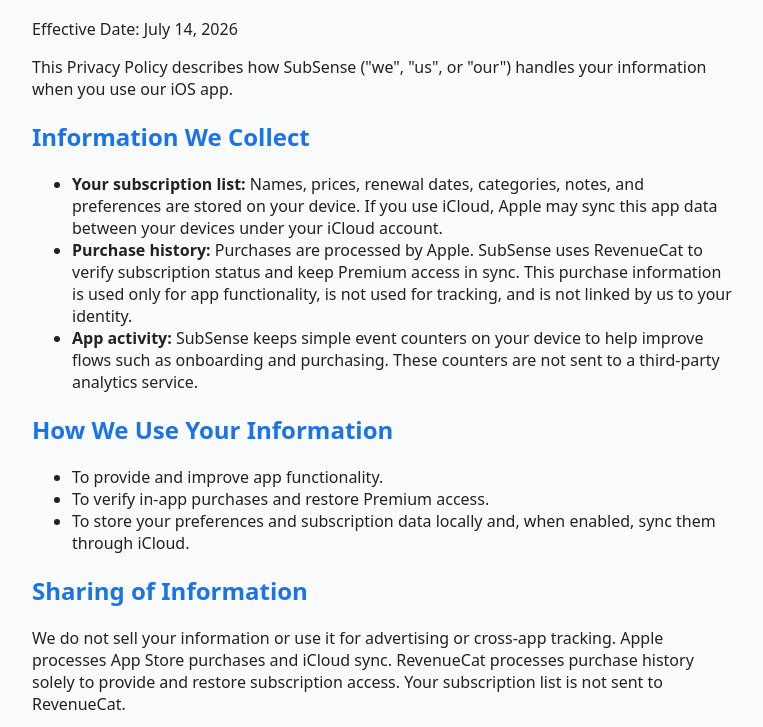
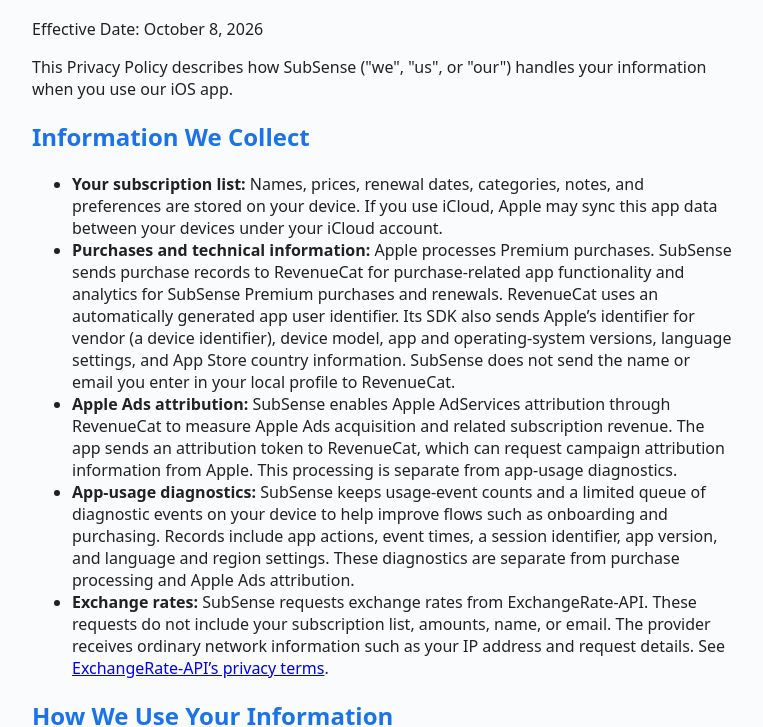
Before and after one commit to almahmeed-dev/SubSense-support-page, a website: page privacy.html in a window 1280 px wide. Shown: the part 86-813 px from the top of the page, without its empty margins (258-1021 px from the left). Drawn offline with Linux system fonts and the light colour scheme.

Commit message:
Clarify purchase analytics and data flows in privacy policy

```diff
--- a/privacy.html
+++ b/privacy.html
@@ -12,28 +12,30 @@
 </head>
 <body>
     <h1>Privacy Policy</h1>
-    <p>Effective Date: July 14, 2026</p>
+    <p>Effective Date: October 8, 2026</p>
     <p>This Privacy Policy describes how SubSense ("we", "us", or "our") handles your information when you use our iOS app.</p>
 
     <h2>Information We Collect</h2>
     <ul>
         <li><strong>Your subscription list:</strong> Names, prices, renewal dates, categories, notes, and preferences are stored on your device. If you use iCloud, Apple may sync this app data between your devices under your iCloud account.</li>
-        <li><strong>Purchase history:</strong> Purchases are processed by Apple. SubSense uses RevenueCat to verify subscription status and keep Premium access in sync. This purchase information is used only for app functionality, is not used for tracking, and is not linked by us to your identity.</li>
-        <li><strong>App activity:</strong> SubSense keeps simple event counters on your device to help improve flows such as onboarding and purchasing. These counters are not sent to a third-party analytics service.</li>
+        <li><strong>Purchases and technical information:</strong> Apple processes Premium purchases. SubSense sends purchase records to RevenueCat for purchase-related app functionality and analytics for SubSense Premium purchases and renewals. RevenueCat uses an automatically generated app user identifier. Its SDK also sends Apple’s identifier for vendor (a device identifier), device model, app and operating-system versions, language settings, and App Store country information. SubSense does not send the name or email you enter in your local profile to RevenueCat.</li>
+        <li><strong>Apple Ads attribution:</strong> SubSense enables Apple AdServices attribution through RevenueCat to measure Apple Ads acquisition and related subscription revenue. The app sends an attribution token to RevenueCat, which can request campaign attribution information from Apple. This processing is separate from app-usage diagnostics.</li>
+        <li><strong>App-usage diagnostics:</strong> SubSense keeps usage-event counts and a limited queue of diagnostic events on your device to help improve flows such as onboarding and purchasing. Records include app actions, event times, a session identifier, app version, and language and region settings. These diagnostics are separate from purchase processing and Apple Ads attribution.</li>
+        <li><strong>Exchange rates:</strong> SubSense requests exchange rates from ExchangeRate-API. These requests do not include your subscription list, amounts, name, or email. The provider receives ordinary network information such as your IP address and request details. See <a href="https://www.exchangerate-api.com/terms">ExchangeRate-API’s privacy terms</a>.</li>
     </ul>
 
     <h2>How We Use Your Information</h2>
     <ul>
         <li>To provide and improve app functionality.</li>
-        <li>To verify in-app purchases and restore Premium access.</li>
+        <li>To verify in-app purchases, restore Premium access, analyze SubSense Premium purchases and renewals, and measure Apple Ads performance.</li>
         <li>To store your preferences and subscription data locally and, when enabled, sync them through iCloud.</li>
     </ul>
 
     <h2>Sharing of Information</h2>
-    <p>We do not sell your information or use it for advertising or cross-app tracking. Apple processes App Store purchases and iCloud sync. RevenueCat processes purchase history solely to provide and restore subscription access. Your subscription list is not sent to RevenueCat.</p>
+    <p>Apple processes App Store purchases and iCloud sync. RevenueCat receives the purchase, technical, and attribution information described above. Your tracked subscription list is not sent to RevenueCat or ExchangeRate-API. If you export or share files, or add records to Calendar or Reminders, the information is handled by the apps, services, or accounts you choose. If you email support, we receive the contact information and message you choose to send.</p>
 
     <h2>Your Choices</h2>
-    <p>You can delete subscription records in the app, turn off iCloud for SubSense in iOS Settings, or remove the app to delete locally stored data. App Store subscriptions can be managed in your Apple ID subscription settings.</p>
+    <p>You can delete subscription records in the app and manage iCloud for SubSense in iOS Settings. App-usage diagnostic preferences do not control Apple or RevenueCat purchase processing or Apple Ads attribution. Deleting tracking records does not cancel paid services, erase Apple or RevenueCat purchase records, or delete copies you saved or shared outside the app. Manage App Store subscriptions in your Apple Account subscription settings, and contact us below about privacy requests.</p>
 
     <h2>Children’s Privacy</h2>
     <p>SubSense does not knowingly collect personal information from children under the age of 13. If you believe a child has provided us with personal information, please contact us so we can remove the information.</p>
```
